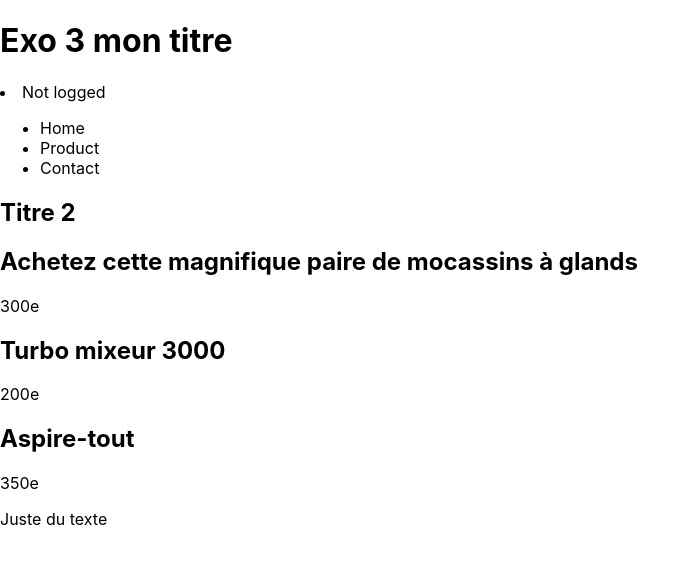
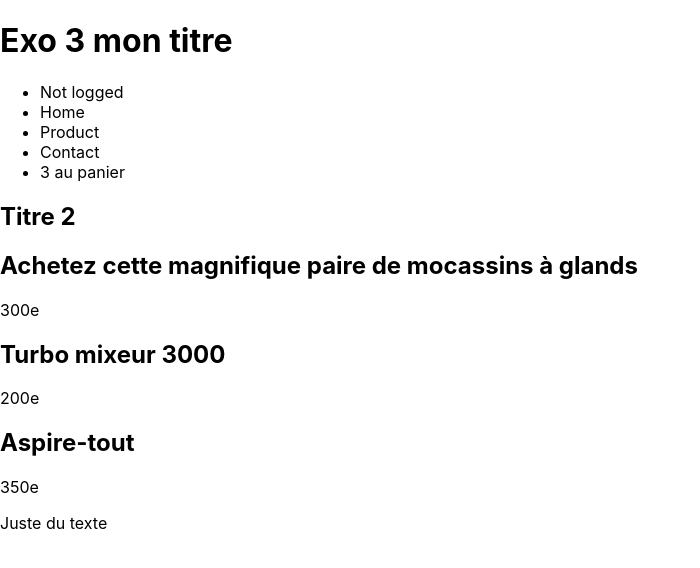
Before and after one commit to Shinrosama/projet_exo_react_2, a React (Create React App) app: page / in a window 1280 px wide. Shown: the top 568 px of the page, without its empty margins (0-700 px from the left). Built offline with nearby package versions, Linux system fonts and the light colour scheme.

Commit message:
add an if for the item in cart exercise

```diff
--- a/src/Header.js
+++ b/src/Header.js
@@ -1,4 +1,6 @@
 const isUserLogged = false;
+
+const itemsIncart = 3
 
 
 function Header(){
@@ -6,15 +8,23 @@ function Header(){
         <header>
             <h1>Exo 3 mon titre</h1>
 
-            {isUserLogged?(
+
+            <ul>
+                {isUserLogged?(
                 <li>Shinro</li>
             ):(
                 <li>Not logged</li>
             )}
-            <ul>
+
                 <li>Home</li>
                 <li>Product</li>
                 <li>Contact</li>
+
+                {itemsIncart > 0 ?(
+                    <li>{itemsIncart} au panier</li>
+                ):(
+                    <li>Pas d'item au panier</li>
+                )}
             </ul>
         </header>
     )
```
